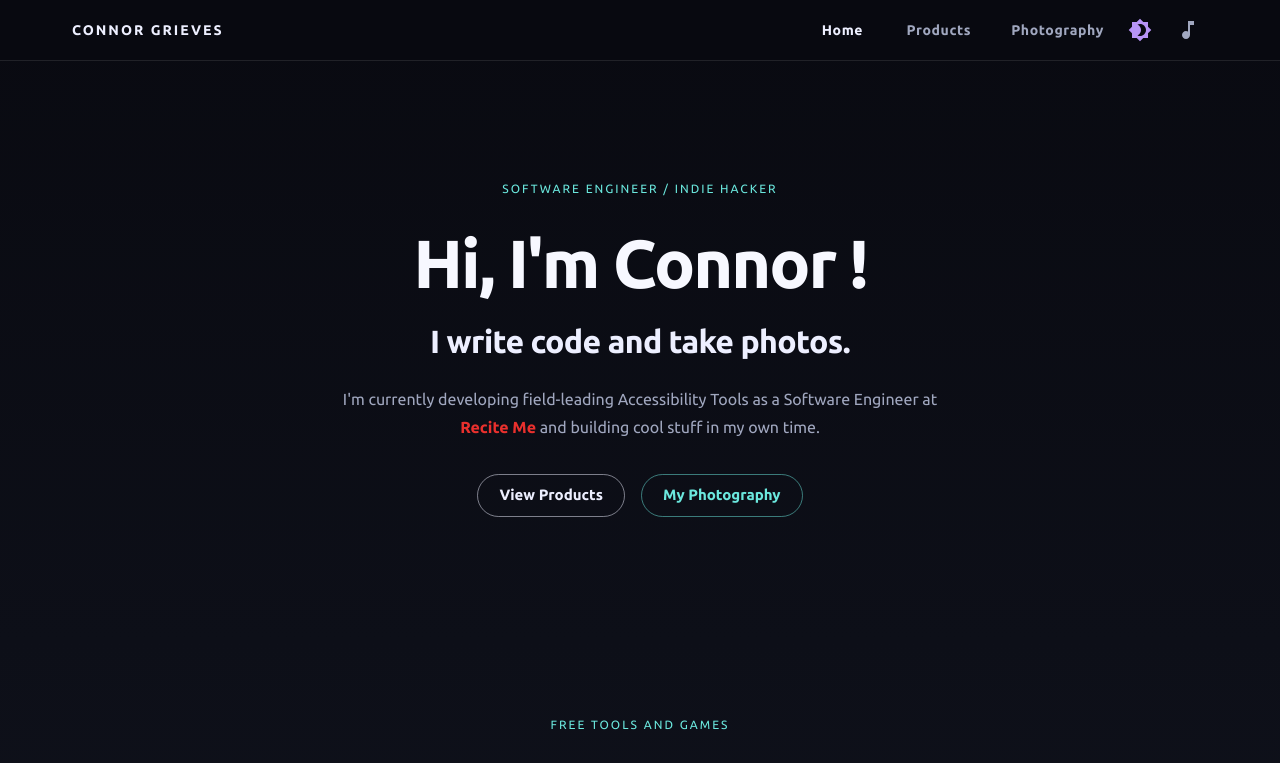
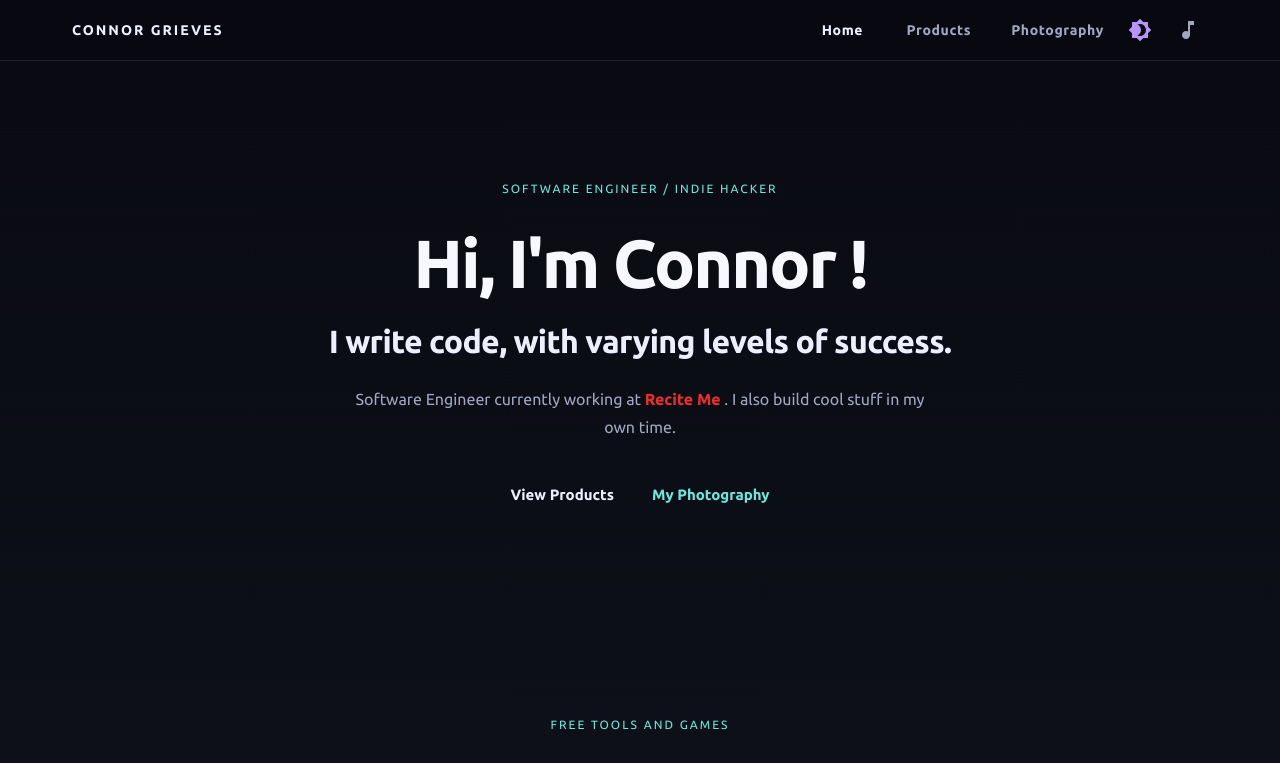
Before and after one commit to con-grieves/Portfolio, a React (Vite) app: page / in a window 1280 px wide. Shown: the top 763 px of the page. Built offline with nearby package versions, Linux system fonts and the light colour scheme.

Commit message:
Copy changes

```diff
--- a/src/App.jsx
+++ b/src/App.jsx
@@ -69,10 +69,10 @@ function App() {
                   Hi, I'm Connor !
                 </Typography>
                 <Typography variant="h2" component="h2" sx={{ mb: 3, letterSpacing: '-0.02em', color: 'primary.main' }}>
-                  I write code and take photos.
+                  I write code, with varying levels of success.
                 </Typography>
                 <Typography variant="body1" color="text.secondary" sx={{ maxWidth: 600, mx: { xs: 0, md: 'auto' }, mb: 4, lineHeight: 1.8 }}>
-                  I'm currently developing field-leading Accessibility Tools as a Software Engineer at{' '}
+                  Software Engineer currently working at{' '}
                   <Link
                     href="https://reciteme.com/"
                     underline="none"
@@ -87,19 +87,19 @@ function App() {
                   >
                     Recite Me
                   </Link>
-                   {' '}and building cool stuff in my own time.
+                   {' '}. I also build cool stuff in my own time.
                 </Typography>
                 <Stack direction={{ xs: 'column', sm: 'row' }} spacing={2} justifyContent={{ md: 'center' }}>
                   <Button
                     onClick={() => setPage('products')}
-                    variant="outlined"
+                    variant="text"
                     size="large"
                   >
                     View Products
                   </Button>
                   <Button
                     onClick={() => setPage('photography')}
-                    variant="outlined"
+                    variant="text"
                     size="large"
                     color="secondary"
                   >
@@ -205,7 +205,7 @@ function App() {
             <Typography variant="body1" color="text.secondary" sx={{ mb: 5, lineHeight: 1.8 }}>
               {currentPage.description}
             </Typography>
-            <Button variant="outlined" size="large" color="secondary" onClick={() => setPage('home')}>
+            <Button variant="text" size="large" color="secondary" onClick={() => setPage('home')}>
               Back to Home
             </Button>
           </Box>
--- a/src/theme.js
+++ b/src/theme.js
@@ -28,8 +28,15 @@ const sharedComponents = {
   MuiButton: {
     styleOverrides: {
       root: {
-        borderRadius: 999,
+        borderRadius: 4,
         textTransform: 'none',
+      },
+    },
+  },
+  MuiIconButton: {
+    styleOverrides: {
+      root: {
+        borderRadius: 8,
       },
     },
   },
```
